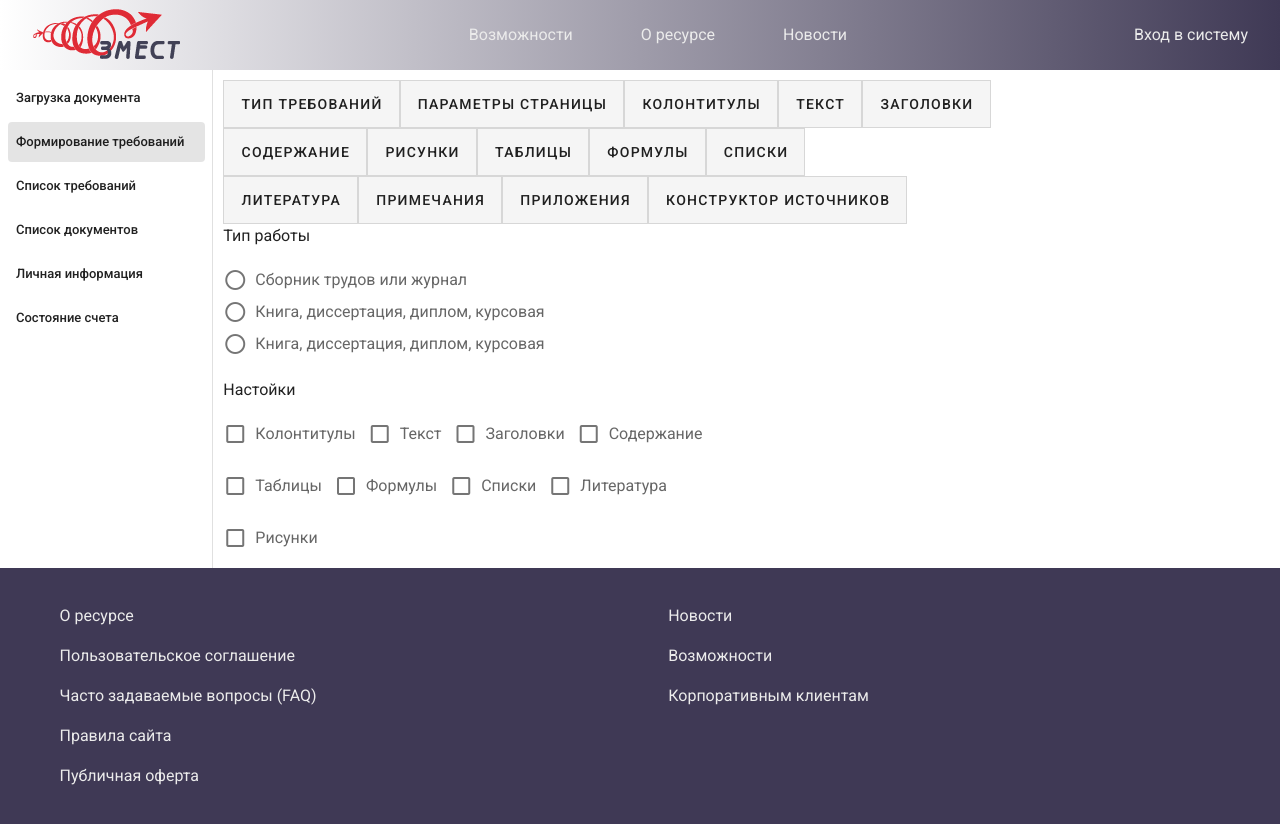
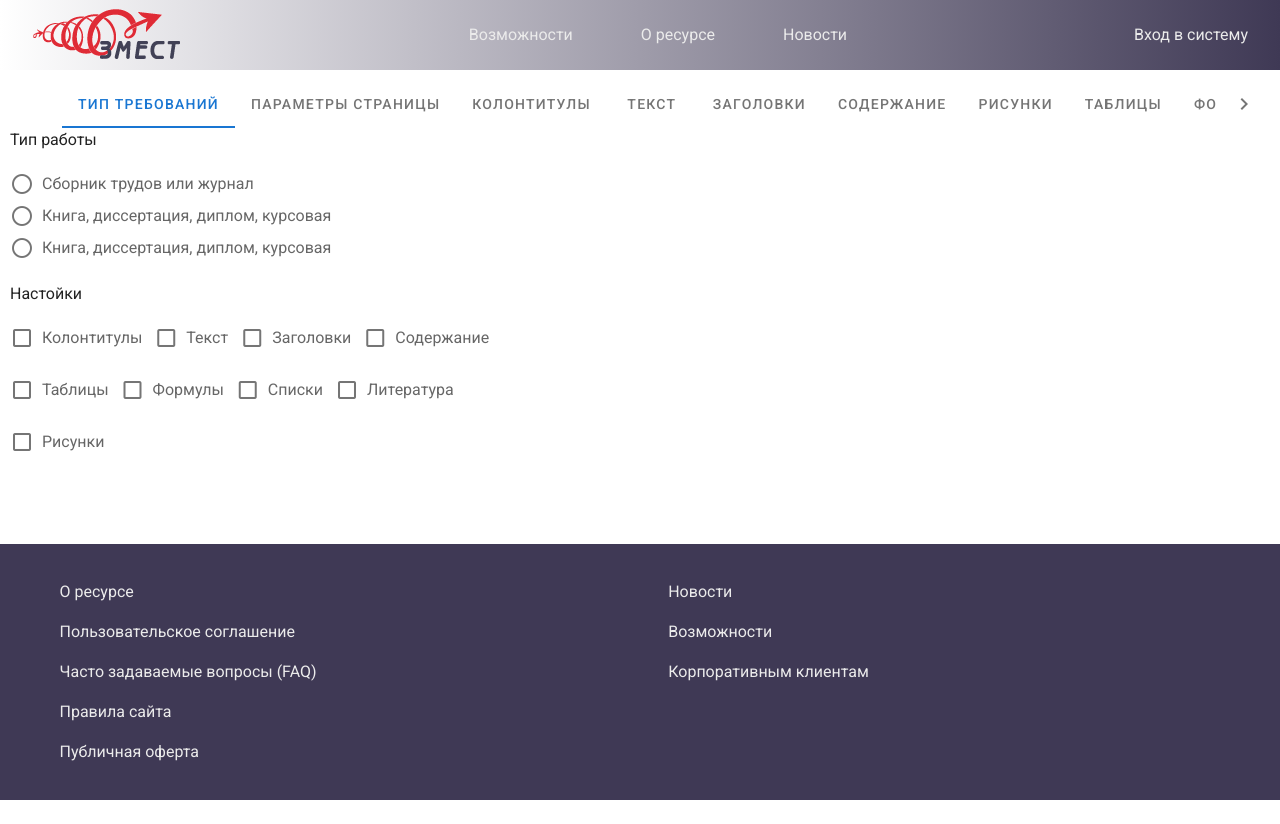
Before and after one commit to Zima04/NGOST-frontend, a Vue app: page /app/create-demand in a window 1280 px wide. After the commit the page ends 800 px from the top, so only its background shows below. Built offline with nearby package versions, Linux system fonts and the light colour scheme.

Commit message:
tabs changed

```diff
--- a/src/views/create-demand.vue
+++ b/src/views/create-demand.vue
@@ -1,89 +1,24 @@
 <template>
 	<div class="demandCreate">
-    <div class="tabs">
-      <div class="tabs__row">
-        <div class="tabs__btnGroup">
-          <v-btn
-            tile
-            @click="handleTab('typesDemand')">
-            Тип требований
-          </v-btn>
-          <v-btn
-            tile
-            @click="handleTab('pageParams')">
-            Параметры страницы
-          </v-btn>
-          <v-btn
-            tile
-            @click="handleTab('headersFooters')">
-            Колонтитулы
-          </v-btn>
-          <v-btn
-            tile
-            @click="handleTab('')">
-            Текст
-          </v-btn>
-          <v-btn
-            tile
-            @click="handleTab('headline')">
-            Заголовки
-          </v-btn>
+		<v-tabs center-active>
+			<v-tab tile @click="handleTab('typesDemand')">Тип требований</v-tab>
+			<v-tab tile @click="handleTab('pageParams')">Параметры страницы</v-tab>
+			<v-tab tile @click="handleTab('headersFooters')">Колонтитулы</v-tab>
+			<v-tab tile @click="handleTab('')">Текст</v-tab>
+			<v-tab tile @click="handleTab('headline')">Заголовки</v-tab>
+			<v-tab tile @click="handleTab('tableContets')">Содержание</v-tab>
+			<v-tab tile @click="handleTab('images')">Рисунки</v-tab>
+			<v-tab tile @click="handleTab('')">Таблицы</v-tab>
+			<v-tab tile @click="handleTab('formuls')">Формулы</v-tab>
+			<v-tab tile @click="handleTab('')">Списки</v-tab>
+			<v-tab tile @click="handleTab('')">Литература</v-tab>
+			<v-tab tile @click="handleTab('')">Примечания</v-tab>
+			<v-tab tile @click="handleTab('')">Приложения</v-tab>
+			<v-tab tile @click="handleTab('')">Конструктор источников</v-tab>
+		</v-tabs>
+		<div class="tabs-content">
+			<component :is="components[currentTab]" />
 		</div>
-
-        <div class="tabs__btnGroup">
-          <v-btn
-            tile
-            @click="handleTab('tableContets')">
-            Содержание
-          </v-btn>
-          <v-btn
-            tile
-            @click="handleTab('images')">
-            Рисунки
-          </v-btn>
-          <v-btn
-            tile
-            @click="handleTab('')">
-            Таблицы
-          </v-btn>
-          <v-btn
-            tile
-            @click="handleTab('formuls')">
-            Формулы
-          </v-btn>
-          <v-btn
-            tile
-            @click="handleTab('')">
-            Списки
-          </v-btn>
-        </div>
-        <div class="tabs__btnGroup">
-          <v-btn
-            tile
-            @click="handleTab('')">
-            Литература
-          </v-btn>
-          <v-btn
-            tile
-            @click="handleTab('')">
-            Примечания
-          </v-btn>
-          <v-btn
-            tile
-            @click="handleTab('')">
-            Приложения
-          </v-btn>
-          <v-btn
-            tile
-            @click="handleTab('')">
-            Конструктор источников
-          </v-btn>
-        </div>
-      </div>
-    </div>
-    <component
-      :is="components[currentTab]"
-    />
 	</div>
 </template>
 
@@ -109,7 +44,7 @@ export default {
 				formuls: Formuls,
 				headline: Headline,
 				tableContets: TableContents,
-        images: Images,
+				images: Images
 			}
 		};
 	},
@@ -124,22 +59,5 @@ export default {
 <style lang="scss">
 .demandCreate {
 	padding: 10px;
-  .tabs {
-    display: flex;
-    flex-direction: column;
-
-    &__row {
-      display: flex;
-      flex-direction: column;
-    }
-
-    &__btnGroup {
-      & > button {
-        height: 48px!important;
-        box-shadow: none;
-        border: 1px solid rgba(0, 0, 0, 0.12) !important;
-      }
-    }
-  }
 }
 </style>
```
Also changed, not shown: 1 other file (tests, documents, lock files or other folders). Lines whose indentation alone changed are shown as unchanged.
